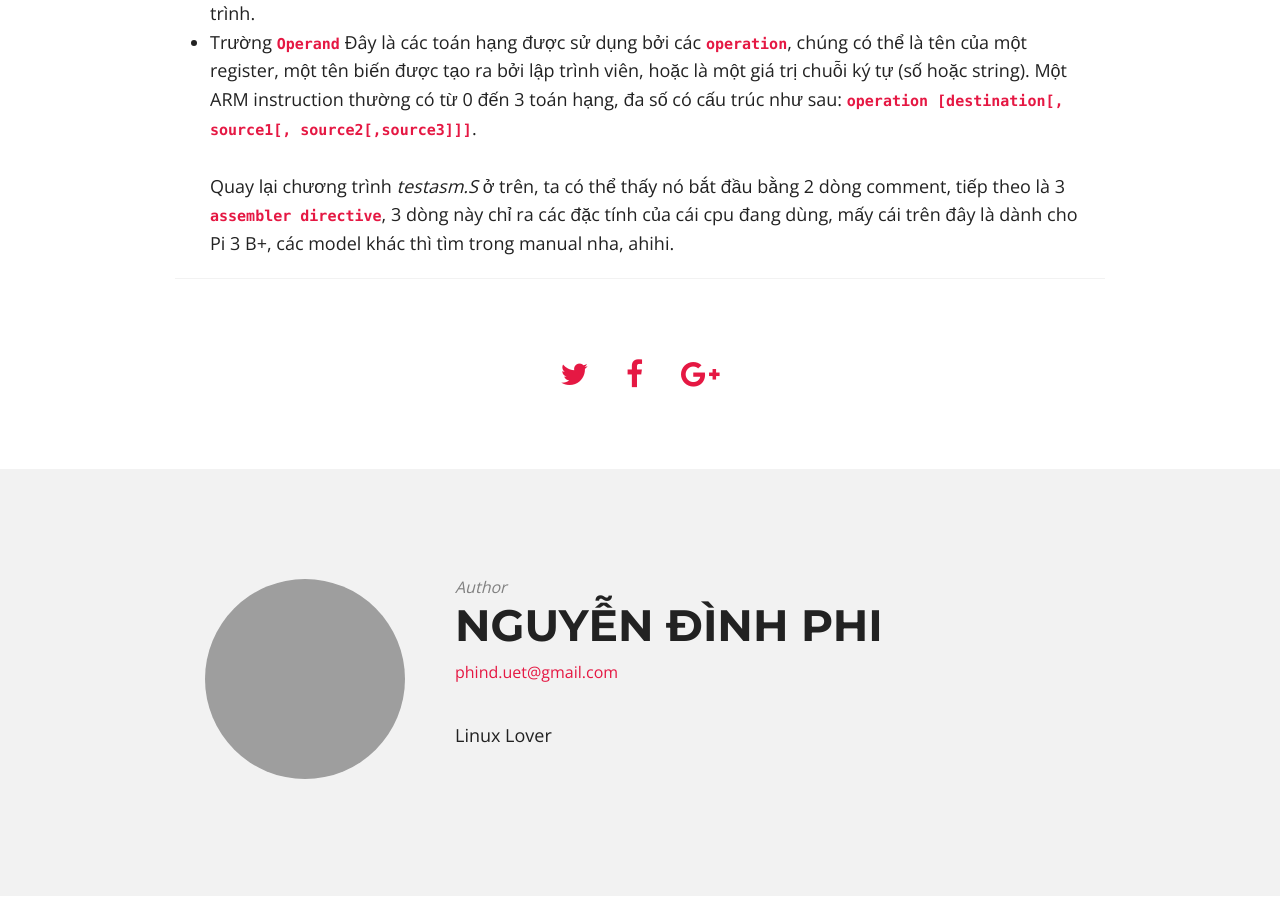
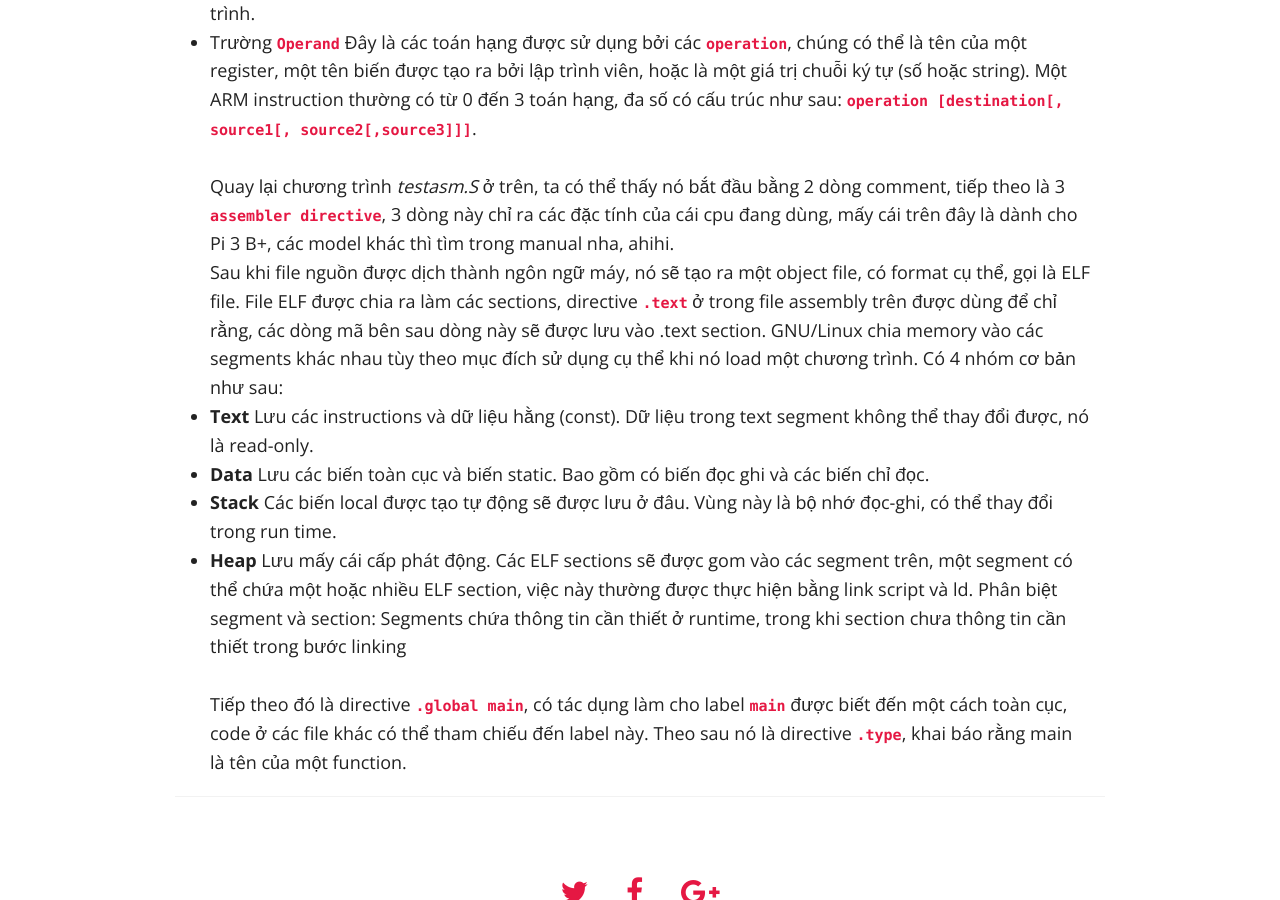
Before and after one commit to ita93/ita93.github.io, a Jekyll site: the page built from _posts/2018-07-25-ARMv8 Assembly on Rasp Pi 3 B+.md, in a window 1280 px wide and 900 px high, scrolled down 2857 px. Built offline with Jekyll 4.4.1, drawn with Linux system fonts in a browser that asks for light colours; nearby versions of some CDN libraries; comment, search, counter and statistics services are not loaded.

Commit message:
About directive

```diff
--- a/_posts/2018-07-25-ARMv8 Assembly on Rasp Pi 3 B+.md
+++ b/_posts/2018-07-25-ARMv8 Assembly on Rasp Pi 3 B+.md
@@ -65,9 +65,19 @@ Nếu một người đã quen với việc lập trình một ngôn ngữ bất
 Các dòng của assembly có cấu trúc như sau:
 <code>label: operation operand(s) @comment</code>
 Trong đó, label và comment là không bắt buộc, có thể có hoặc không.<br/>
--   Trường <code>label</code> cho phép chúng ta đặt ký hiệu cho bất kỳ dòng nào trong chương trình. Vì mỗi dòng trong chương trình sẽ tương đương với một địa chỉ bộ nhớ nào đó, nên với <code>label</code> ta có thể nhảy về dòng lệnh mong muốn bất kể PC đang ở đâu. Rõ ràng là không phải dòng nào cũng cần label rồi.<br/>
+- Trường <code>label</code> cho phép chúng ta đặt ký hiệu cho bất kỳ dòng nào trong chương trình. Vì mỗi dòng trong chương trình sẽ tương đương với một địa chỉ bộ nhớ nào đó, nên với <code>label</code> ta có thể nhảy về dòng lệnh mong muốn bất kể PC đang ở đâu. Rõ ràng là không phải dòng nào cũng cần label rồi.<br/>
 Trường <code>operation</code>: Thực hiện mục đích chính của dòng lệnh. Nó có thể rơi vào 2 trường hợp, trường hợp 1: đây là một <code>mnemonic</code> nó sẽ dịch sang mã máy, sau đó mã máy được copy vào bộ nhớ để sử dụng. Trường hợp 2: Nó là một <code>assembler directive</code> hoặc <code>pseudo op</code> bắt đầu bằng dấu chấm <code>.</code> , những operation dạng này sẽ không được dịch thành mã máy, mà thường nó sẽ thay đổi cách <b>as</b> dịch chương trình.<br/>
--   Trường <code>Operand</code> Đây là các toán hạng được sử dụng bởi các <code>operation</code>, chúng có thể là tên của một register, một tên biến được tạo ra bởi lập trình viên, hoặc là một giá trị chuỗi ký tự (số hoặc string). Một ARM instruction thường có từ 0 đến 3 toán hạng, đa số có cấu trúc như sau:
+- Trường <code>Operand</code> Đây là các toán hạng được sử dụng bởi các <code>operation</code>, chúng có thể là tên của một register, một tên biến được tạo ra bởi lập trình viên, hoặc là một giá trị chuỗi ký tự (số hoặc string). Một ARM instruction thường có từ 0 đến 3 toán hạng, đa số có cấu trúc như sau:
 <code>operation [destination[, source1[, source2[,source3]]]</code>.
 <br/><br/>
 Quay lại chương trình <i>testasm.S</i> ở trên, ta có thể thấy nó bắt đầu bằng 2 dòng comment, tiếp theo là 3 <code>assembler directive</code>, 3 dòng này chỉ ra các đặc tính của cái cpu đang dùng, mấy cái trên đây là dành cho Pi 3 B+, các model khác thì tìm trong manual nha, ahihi.<br/>
+Sau khi file nguồn được dịch thành ngôn ngữ máy, nó sẽ tạo ra một object file, có format cụ thể, gọi là ELF file. File ELF được chia ra làm các sections, directive <code>.text</code> ở trong file assembly trên được dùng để chỉ rằng, các dòng mã bên sau dòng này sẽ được lưu vào .text section.
+GNU/Linux chia memory vào các segments khác nhau tùy theo mục đích sử dụng cụ thể khi nó load một chương trình. Có 4 nhóm cơ bản như sau:
+- <b>Text</b> Lưu các instructions và dữ liệu hằng (const). Dữ liệu trong text segment không thể thay đổi được, nó là read-only.
+- <b>Data</b> Lưu các biến toàn cục và biến static. Bao gồm có biến đọc ghi và các biến chỉ đọc.
+- <b>Stack</b> Các biến local được tạo tự động sẽ được lưu ở đâu. Vùng này là bộ nhớ đọc-ghi, có thể thay đổi trong run time.
+- <b>Heap</b> Lưu mấy cái cấp phát động.
+Các ELF sections sẽ được gom vào các segment trên, một segment có thể chứa một hoặc nhiều ELF section, việc này thường được thực hiện bằng link script và ld.
+Phân biệt segment và section: Segments chứa thông tin cần thiết ở runtime, trong khi section chưa thông tin cần thiết trong bước linking
+<br/><br/>
+Tiếp theo đó là directive <code>.global main</code>, có tác dụng làm cho label <code>main</code> được biết đến một cách toàn cục, code ở các file khác có thể tham chiếu đến label này. Theo sau nó là directive <code>.type</code>, khai báo rằng main là tên của một function.
```
